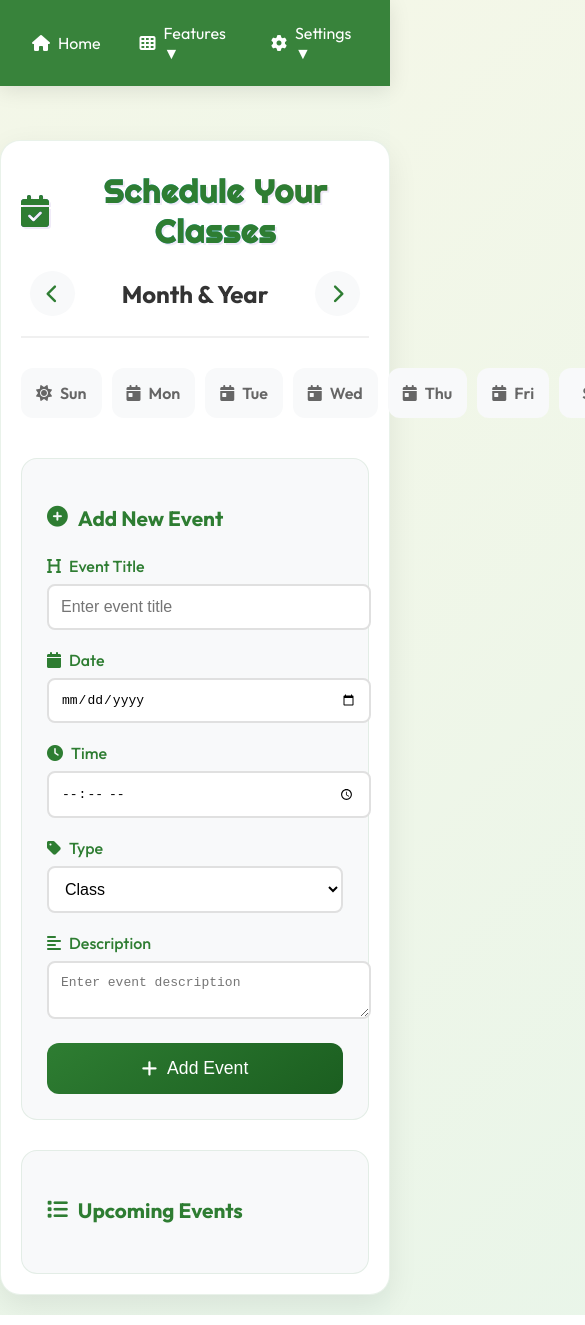
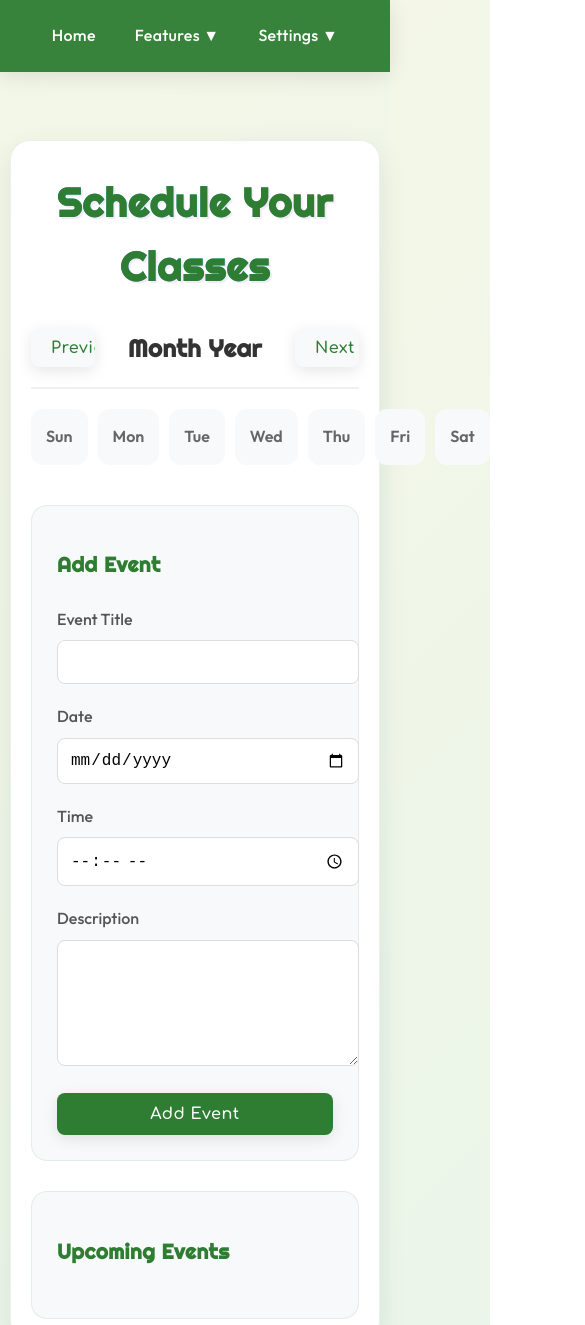
Before and after one commit to Mrtukaji/Paki-Note---, a plain HTML site: page Pages/calendar.html in a window 390 px wide. Shown: the top 1325 px of the page, 585 px wide, since content can reach past the window. Drawn offline with Linux system fonts and the light colour scheme.

Commit message:
stage all changes

```diff
--- a/Assets/calendar.css
+++ b/Assets/calendar.css
@@ -34,9 +34,6 @@ nav {
     color: white;
     text-decoration: none;
     padding: 10px 15px;
-    display: flex;
-    align-items: center;
-    gap: 8px;
     transition: all 0.3s ease;
     font-size: 1.1em;
     border-radius: 8px;
@@ -66,9 +63,6 @@ nav {
 
 .dropdown-menu a {
     padding: 12px 25px;
-    display: flex;
-    align-items: center;
-    gap: 10px;
     text-align: left;
     transition: all 0.3s ease;
 }
@@ -92,63 +86,50 @@ nav {
     border: 1px solid rgba(46, 125, 50, 0.1);
 }
 
+.calendar-container h1 {
+    color: #2E7D32;
+    font-family: 'Righteous', cursive;
+    font-size: 2.5em;
+    margin: 0 0 30px 0;
+    text-align: center;
+}
+
+.calendar-layout {
+    margin-bottom: 30px;
+}
+
 .calendar-header {
     display: flex;
     justify-content: space-between;
     align-items: center;
-    margin-bottom: 30px;
+    margin-bottom: 20px;
     padding-bottom: 20px;
     border-bottom: 2px solid #f0f0f0;
 }
 
-.calendar-header h1 {
+.nav-btn {
+    background: #f8f9fa;
+    border: none;
+    font-size: 1em;
     color: #2E7D32;
-    font-family: 'Righteous', cursive;
-    font-size: 2.5em;
-    margin: 0;
-    display: flex;
-    align-items: center;
-    gap: 12px;
+    cursor: pointer;
+    padding: 10px 20px;
+    border-radius: 8px;
+    transition: all 0.3s ease;
 }
 
-.calendar-controls {
-    display: flex;
-    align-items: center;
-    gap: 20px;
-}
-
-.calendar-nav-btn {
-    background: #f8f9fa;
-    border: none;
-    font-size: 1.2em;
-    color: #2E7D32;
-    cursor: pointer;
-    padding: 12px;
-    border-radius: 50%;
-    transition: all 0.3s ease;
-    display: flex;
-    align-items: center;
-    justify-content: center;
-    width: 45px;
-    height: 45px;
-}
-
-.calendar-nav-btn:hover {
+.nav-btn:hover {
     background: #e8f5e9;
     transform: translateY(-2px);
     box-shadow: 0 4px 15px rgba(46, 125, 50, 0.1);
 }
 
-.calendar-controls h2 {
+#currentMonth {
     margin: 0;
     font-size: 1.5em;
     color: #333;
     min-width: 200px;
     text-align: center;
-}
-
-.calendar-grid {
-    margin-bottom: 30px;
 }
 
 .weekdays {
@@ -165,10 +146,6 @@ nav {
     padding: 15px;
     background: #f8f9fa;
     border-radius: 12px;
-    display: flex;
-    align-items: center;
-    justify-content: center;
-    gap: 8px;
     transition: all 0.3s ease;
 }
 
@@ -215,14 +192,6 @@ nav {
     color: #333;
 }
 
-.calendar-day .event-dot {
-    width: 6px;
-    height: 6px;
-    background: #2E7D32;
-    border-radius: 50%;
-    margin: 2px auto;
-}
-
 .event-section {
     display: grid;
     grid-template-columns: 1fr 1fr;
@@ -230,19 +199,16 @@ nav {
     margin-top: 30px;
 }
 
-.event-form {
+.add-event {
     background: #f8f9fa;
     padding: 25px;
     border-radius: 16px;
     border: 1px solid rgba(46, 125, 50, 0.1);
 }
 
-.event-form h3 {
+.add-event h2 {
     color: #2E7D32;
     margin-bottom: 25px;
-    display: flex;
-    align-items: center;
-    gap: 10px;
     font-size: 1.3em;
 }
 
@@ -251,53 +217,43 @@ nav {
 }
 
 .form-group label {
-    display: flex;
-    align-items: center;
-    gap: 8px;
+    display: block;
     margin-bottom: 8px;
-    color: #2E7D32;
+    color: #555;
     font-weight: 500;
 }
 
 .form-group input,
-.form-group select,
 .form-group textarea {
     width: 100%;
     padding: 12px;
-    border: 2px solid #e0e0e0;
+    border: 1px solid #ddd;
     border-radius: 8px;
     font-size: 1em;
     transition: all 0.3s ease;
-    background: white;
 }
 
 .form-group input:focus,
-.form-group select:focus,
 .form-group textarea:focus {
+    outline: none;
     border-color: #2E7D32;
-    outline: none;
-    box-shadow: 0 0 0 3px rgba(46, 125, 50, 0.1);
+    box-shadow: 0 0 0 2px rgba(46, 125, 50, 0.1);
 }
 
 .add-event-btn {
-    background: linear-gradient(145deg, #2E7D32, #1B5E20);
+    background: #2E7D32;
     color: white;
-    padding: 15px 30px;
     border: none;
-    border-radius: 12px;
+    padding: 12px 24px;
+    border-radius: 8px;
+    font-size: 1em;
     cursor: pointer;
-    font-size: 1.1em;
     transition: all 0.3s ease;
     width: 100%;
-    display: flex;
-    align-items: center;
-    justify-content: center;
-    gap: 10px;
-    font-weight: 500;
 }
 
 .add-event-btn:hover {
-    background: linear-gradient(145deg, #4CAF50, #2E7D32);
+    background: #1B5E20;
     transform: translateY(-2px);
     box-shadow: 0 4px 15px rgba(46, 125, 50, 0.2);
 }
@@ -309,17 +265,15 @@ nav {
     border: 1px solid rgba(46, 125, 50, 0.1);
 }
 
-.upcoming-events h3 {
+.upcoming-events h2 {
     color: #2E7D32;
     margin-bottom: 25px;
-    display: flex;
-    align-items: center;
-    gap: 10px;
     font-size: 1.3em;
 }
 
-.events-list {
-    display: grid;
+#eventsList {
+    display: flex;
+    flex-direction: column;
     gap: 15px;
 }
 
@@ -336,38 +290,20 @@ nav {
     box-shadow: 0 4px 15px rgba(0, 0, 0, 0.05);
 }
 
-.event-item h4 {
+.event-item h3 {
+    margin: 0 0 10px 0;
     color: #2E7D32;
-    margin: 0 0 8px 0;
-    font-size: 1.1em;
 }
 
 .event-item p {
+    margin: 5px 0;
     color: #666;
-    margin: 0;
-    font-size: 0.9em;
-}
-
-.event-item .event-time {
-    color: #2E7D32;
-    font-weight: 500;
-    margin-top: 8px;
 }
 
 @media (max-width: 768px) {
     .calendar-container {
-        margin: 60px auto 20px;
+        margin: 60px 10px 20px;
         padding: 20px;
-    }
-
-    .calendar-header {
-        flex-direction: column;
-        gap: 20px;
-        text-align: center;
-    }
-
-    .calendar-header h1 {
-        font-size: 2em;
     }
 
     .event-section {
--- a/Pages/calendar.html
+++ b/Pages/calendar.html
@@ -3,95 +3,88 @@
 <head>
     <meta charset="UTF-8">
     <meta name="viewport" content="width=device-width, initial-scale=1.0">
-    <title>Paki-Note! - Calendar</title>
+    <title>Calendar - Paki-Note!</title>
+    <link rel="stylesheet" href="../Assets/styles.css">
     <link rel="stylesheet" href="../Assets/calendar.css">
     <link href="https://fonts.googleapis.com/css2?family=Outfit:wght@400;500;600;700&family=Righteous&family=Comfortaa:wght@400;500;600;700&display=swap" rel="stylesheet">
-    <link rel="stylesheet" href="https://cdnjs.cloudflare.com/ajax/libs/font-awesome/6.0.0/css/all.min.css">
 </head>
 <body>
     <nav>
         <ul class="nav-links">
-            <li><a href="../Index.html"><i class="fas fa-home"></i> Home</a></li>
+            <li><a href="../Index.html">Home</a></li>
             <li class="dropdown">
-                <a href="#"><i class="fas fa-th"></i> Features ▼</a>
+                <a href="#">Features ▼</a>
                 <ul class="dropdown-menu">
-                    <li><a href="notes.html"><i class="fas fa-sticky-note"></i> Notes</a></li>
-                    <li><a href="calendar.html"><i class="fas fa-calendar-alt"></i> Calendar</a></li>
-                    <li><a href="quiz.html"><i class="fas fa-question-circle"></i> Quiz</a></li>
-                    <li><a href="gpa.html"><i class="fas fa-calculator"></i> GPA Calculator</a></li>
-                    <li><a href="room.html"><i class="fas fa-door-open"></i> Rooms</a></li>
+                    <li><a href="notes.html">Notes</a></li>
+                    <li><a href="calendar.html">Calendar</a></li>
+                    <li><a href="quiz.html">Quiz</a></li>
+                    <li><a href="gpa.html">GPA Calculator</a></li>
+                    <li><a href="room.html">Rooms</a></li>
                 </ul>
             </li>
             <li class="dropdown">
-                <a href="#"><i class="fas fa-cog"></i> Settings ▼</a>
+                <a href="#">Settings ▼</a>
                 <ul class="dropdown-menu">
-                    <li><a href="../Pages(1)/option.html"><i class="fas fa-palette"></i> Options</a></li>
-                    <li><a href="../Pages(1)/profile.html"><i class="fas fa-user"></i> Profile</a></li>
+                    <li><a href="../Pages(1)/option.html">Options</a></li>
+                    <li><a href="../Pages(1)/profile.html">Profile</a></li>
                 </ul>
             </li>
         </ul>
     </nav>
 
     <div class="calendar-container">
-        <div class="calendar-header">
-            <h1><i class="fas fa-calendar-check"></i> Schedule Your Classes</h1>
-            <div class="calendar-controls">
-                <button id="prevMonth" class="calendar-nav-btn"><i class="fas fa-chevron-left"></i></button>
-                <h2 id="currentMonth">Month & Year</h2>
-                <button id="nextMonth" class="calendar-nav-btn"><i class="fas fa-chevron-right"></i></button>
+        <h1>Schedule Your Classes</h1>
+
+        <div class="calendar-layout">
+            <div class="calendar-header">
+                <button class="nav-btn" id="prevMonth">Previous</button>
+                <h2 id="currentMonth">Month Year</h2>
+                <button class="nav-btn" id="nextMonth">Next</button>
             </div>
-        </div>
 
-        <div class="calendar-grid">
             <div class="weekdays">
-                <div><i class="fas fa-sun"></i> Sun</div>
-                <div><i class="fas fa-calendar-day"></i> Mon</div>
-                <div><i class="fas fa-calendar-day"></i> Tue</div>
-                <div><i class="fas fa-calendar-day"></i> Wed</div>
-                <div><i class="fas fa-calendar-day"></i> Thu</div>
-                <div><i class="fas fa-calendar-day"></i> Fri</div>
-                <div><i class="fas fa-sat"></i> Sat</div>
+                <div>Sun</div>
+                <div>Mon</div>
+                <div>Tue</div>
+                <div>Wed</div>
+                <div>Thu</div>
+                <div>Fri</div>
+                <div>Sat</div>
             </div>
-            <div id="calendarDays" class="calendar-days">
+
+            <div class="calendar-days" id="calendarDays">
+                <!-- Days will be added here dynamically -->
             </div>
         </div>
 
         <div class="event-section">
-            <div class="event-form">
-                <h3><i class="fas fa-plus-circle"></i> Add New Event</h3>
+            <div class="add-event">
+                <h2>Add Event</h2>
                 <form id="eventForm">
                     <div class="form-group">
-                        <label for="eventTitle"><i class="fas fa-heading"></i> Event Title</label>
-                        <input type="text" id="eventTitle" required placeholder="Enter event title">
+                        <label for="eventTitle">Event Title</label>
+                        <input type="text" id="eventTitle" required>
                     </div>
                     <div class="form-group">
-                        <label for="eventDate"><i class="fas fa-calendar"></i> Date</label>
+                        <label for="eventDate">Date</label>
                         <input type="date" id="eventDate" required>
                     </div>
                     <div class="form-group">
-                        <label for="eventTime"><i class="fas fa-clock"></i> Time</label>
+                        <label for="eventTime">Time</label>
                         <input type="time" id="eventTime" required>
                     </div>
                     <div class="form-group">
-                        <label for="eventType"><i class="fas fa-tag"></i> Type</label>
-                        <select id="eventType" required>
-                            <option value="class"><i class="fas fa-chalkboard-teacher"></i> Class</option>
-                            <option value="exam"><i class="fas fa-file-alt"></i> Exam</option>
-                            <option value="assignment"><i class="fas fa-tasks"></i> Assignment</option>
-                            <option value="other"><i class="fas fa-star"></i> Other</option>
-                        </select>
+                        <label for="eventDescription">Description</label>
+                        <textarea id="eventDescription" rows="3"></textarea>
                     </div>
-                    <div class="form-group">
-                        <label for="eventDescription"><i class="fas fa-align-left"></i> Description</label>
-                        <textarea id="eventDescription" placeholder="Enter event description"></textarea>
-                    </div>
-                    <button type="submit" class="add-event-btn"><i class="fas fa-plus"></i> Add Event</button>
+                    <button type="submit" class="add-event-btn">Add Event</button>
                 </form>
             </div>
 
             <div class="upcoming-events">
-                <h3><i class="fas fa-list"></i> Upcoming Events</h3>
-                <div id="eventsList" class="events-list">
+                <h2>Upcoming Events</h2>
+                <div id="eventsList">
+                    <!-- Events will be added here dynamically -->
                 </div>
             </div>
         </div>
```
